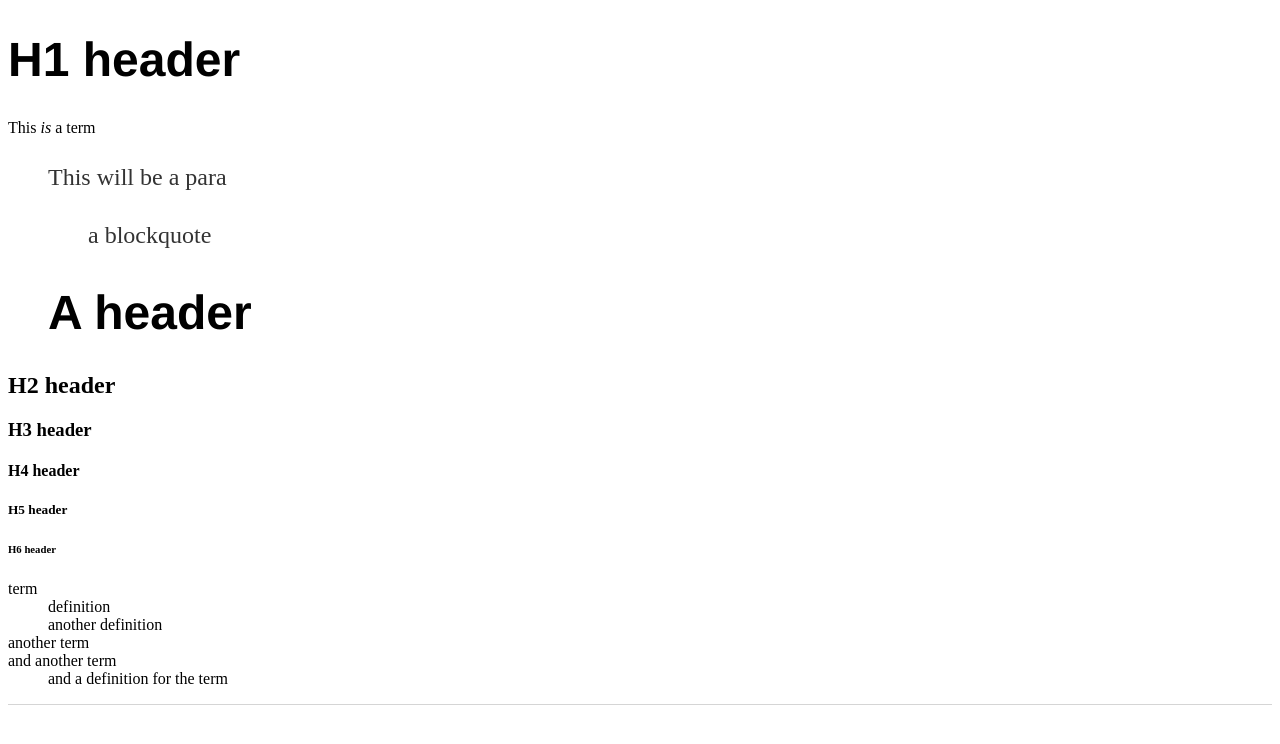
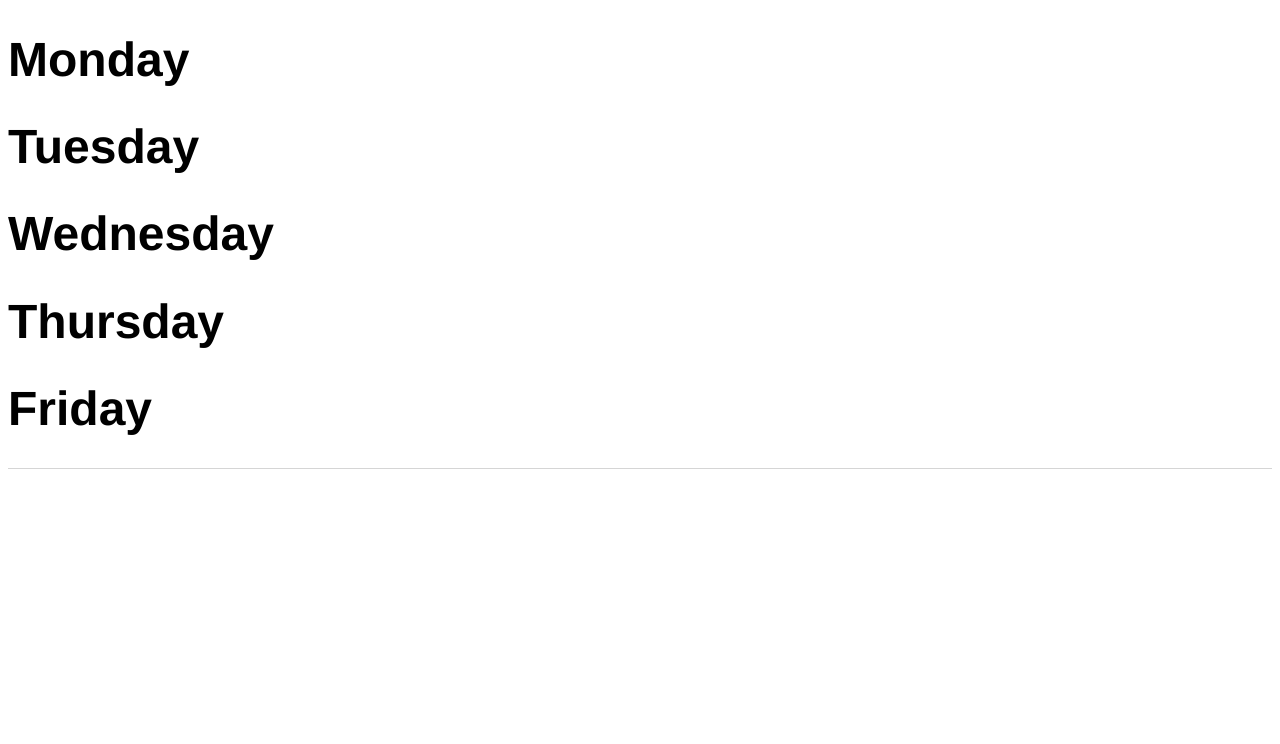
Before and after one commit to nczempin/ll, a Jekyll site: the page built from index.md, in a window 1280 px wide. Shown: the top 744 px of the page. Built offline with Jekyll 4.4.1, drawn with Linux system fonts in a browser that asks for light colours.

Commit message:
Update index.md

```diff
--- a/index.md
+++ b/index.md
@@ -1,32 +1,10 @@
 ---
 layout: default
-title: "Hank Quinlan, Horrible Cop, Launches Site"
-date: 2014-04-30
+title: "Language Acquisition Made Practical"
 ---
 
-# H1 header
-This *is* a term
-
-: This will be a para
-
-  > a blockquote
-
-  # A header
-
-## H2 header
-
-### H3 header
-
-#### H4 header
-
-##### H5 header
-
-###### H6 header
-
-term
-: definition
-: another definition
-
-another term
-and another term
-: and a definition for the term
+# Monday
+# Tuesday
+# Wednesday
+# Thursday
+# Friday
```
